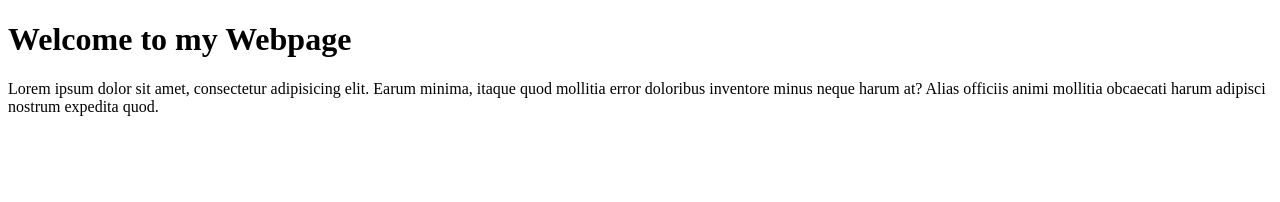
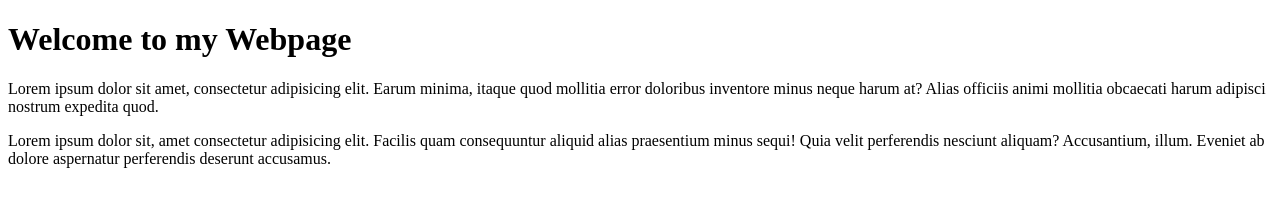
Before and after one commit to owaisraza72/index, a plain HTML site: page index.html in a window 1280 px wide. Drawn offline with Linux system fonts and the light colour scheme.

Commit message:
paragraph add

```diff
--- a/index.html
+++ b/index.html
@@ -12,6 +12,9 @@
     <p>Lorem ipsum dolor sit amet, consectetur adipisicing elit. Earum minima, itaque quod mollitia error doloribus
         inventore minus neque harum at? Alias officiis animi mollitia obcaecati harum adipisci nostrum expedita quod.
     </p>
+    <p>Lorem ipsum dolor sit, amet consectetur adipisicing elit. Facilis quam consequuntur aliquid alias praesentium
+        minus sequi! Quia velit perferendis nesciunt aliquam? Accusantium, illum. Eveniet ab dolore aspernatur
+        perferendis deserunt accusamus.</p>
 </body>
 
 </html>
```
